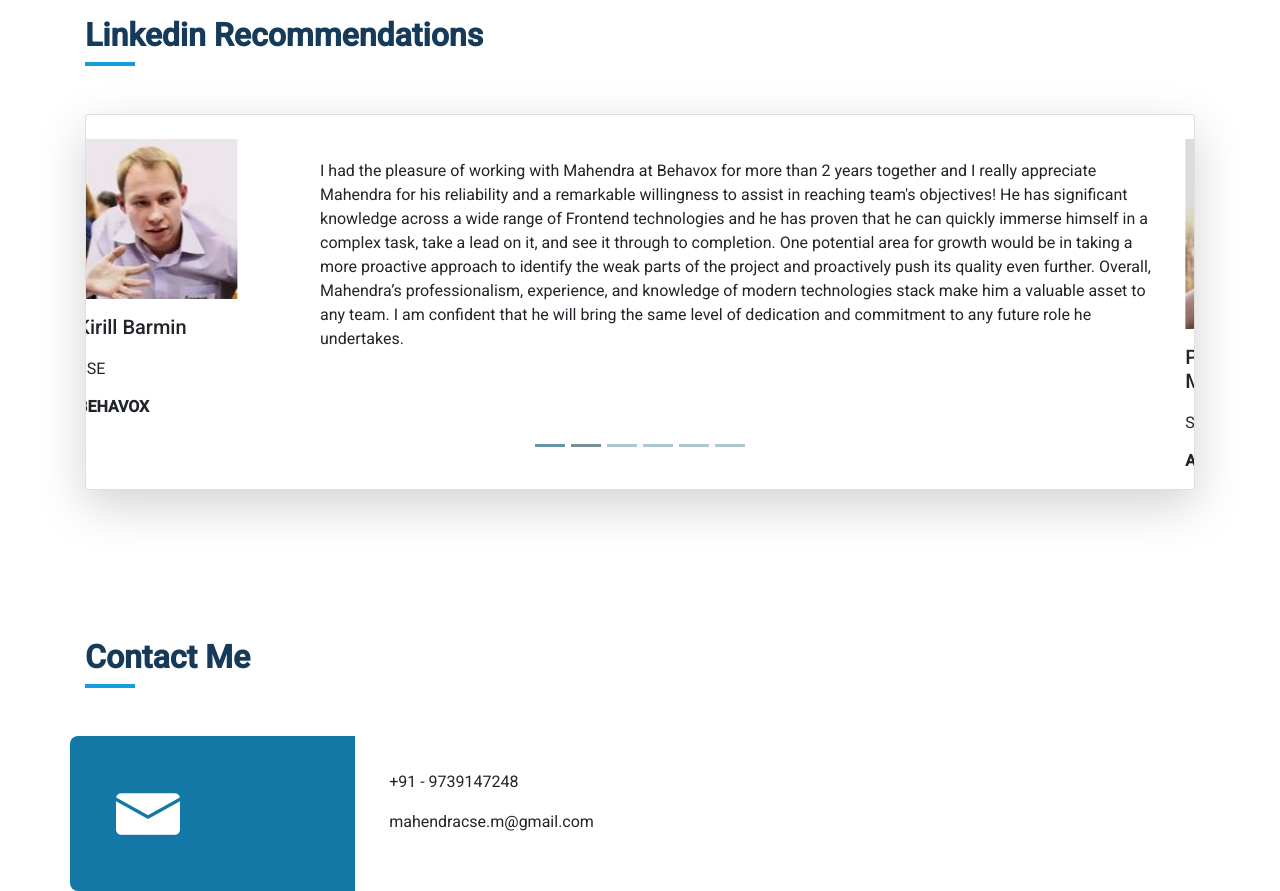
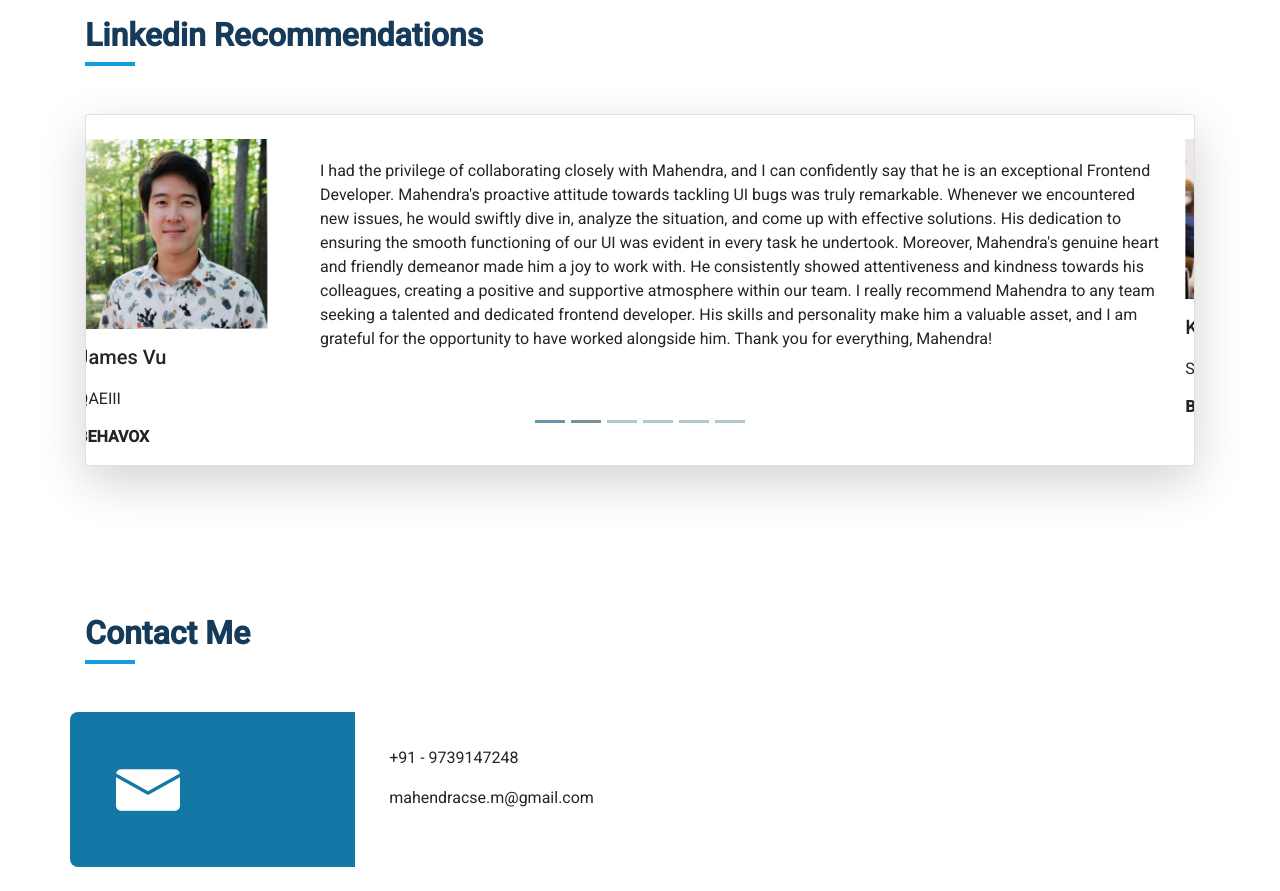
Before and after one commit to mkmanchi/htc-assignment-angular, an Angular app: page / in a window 1280 px wide. Shown: the part 4000-4891 px from the top of the page. After the commit the page ends 4867 px from the top, so only its background shows below. Built offline with nearby package versions, Linux system fonts and the light colour scheme.

Commit message:
james reference

```diff
--- a/src/app/pages/portfolio/sections/references/references.component.ts
+++ b/src/app/pages/portfolio/sections/references/references.component.ts
@@ -10,6 +10,16 @@ import {CommonModule} from "@angular/common";
 })
 export class ReferencesComponent {
   references:any=[{
+    personImg: "assets/images/james.jpg",
+    personFullname: 'James Vu',
+    personPosition: "QAEIII",
+    personCompany: 'Behavox',
+    message: "I had the privilege of collaborating closely with Mahendra, and I can confidently say that he is an exceptional Frontend Developer.\n"+
+    "Mahendra's proactive attitude towards tackling UI bugs was truly remarkable. Whenever we encountered new issues, he would swiftly dive in, analyze the situation, and come up with effective solutions. His dedication to ensuring the smooth functioning of our UI was evident in every task he undertook.\n"+
+    "Moreover, Mahendra's genuine heart and friendly demeanor made him a joy to work with. He consistently showed attentiveness and kindness towards his colleagues, creating a positive and supportive atmosphere within our team.\n"+
+    "I really recommend Mahendra to any team seeking a talented and dedicated frontend developer. His skills and personality make him a valuable asset, and I am grateful for the opportunity to have worked alongside him.\n"+
+    "Thank you for everything, Mahendra!"
+  },{
     personImg: "assets/images/kirill.jpeg",
     personFullname: 'Kirill Barmin',
     personPosition: "SSE",
```
Also changed, not shown: src/assets/images/james.jpg (added).
